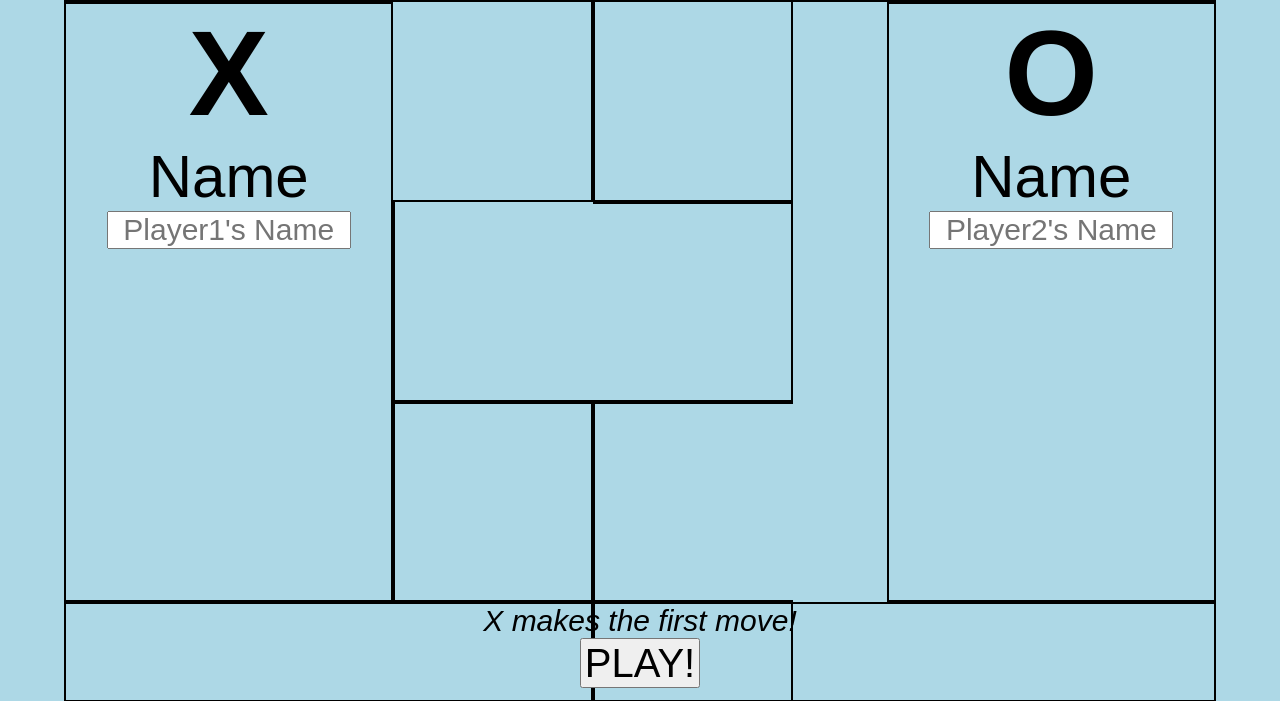
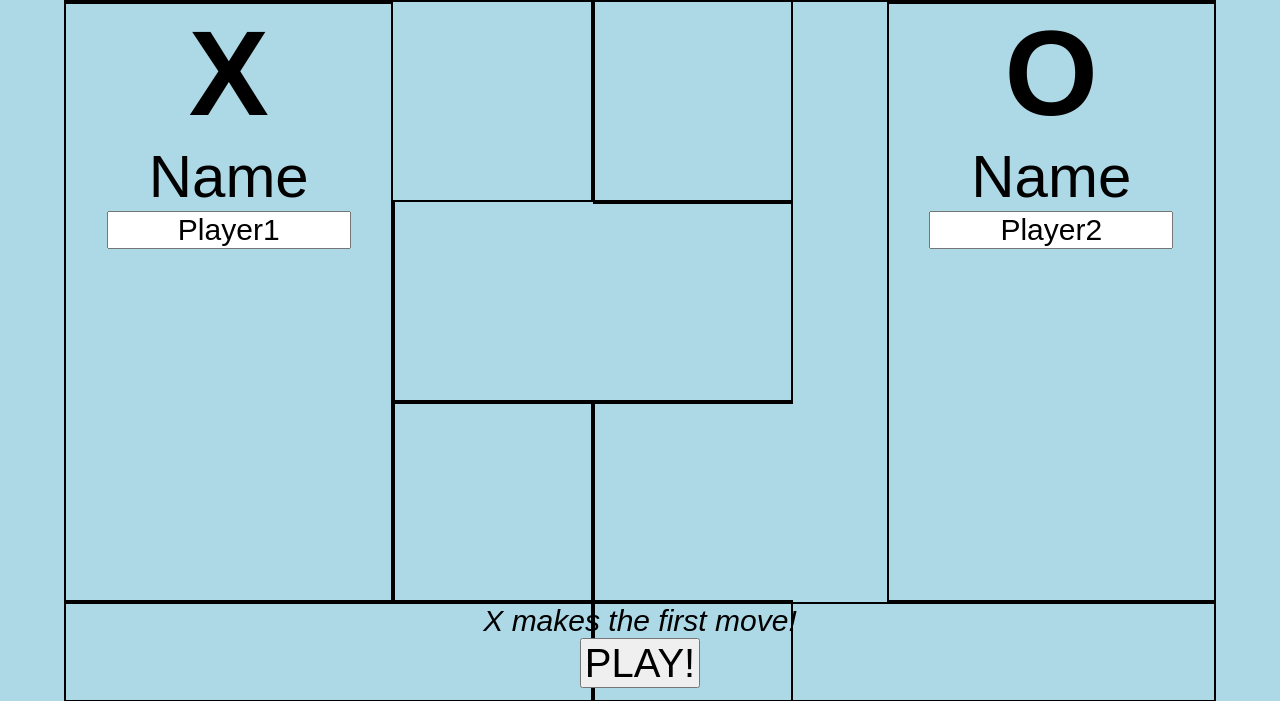
Before and after one commit to grigor92azatian/tic-tac-toe, a plain HTML site: page index2.html in a window 1280 px wide. Shown: the part 98-799 px from the top of the page. Drawn offline with Linux system fonts and the light colour scheme.

Commit message:
removed placeholder from input tag and just used value instead, this way we will have a default value in case the user does not enter a name

```diff
--- a/index2.html
+++ b/index2.html
@@ -13,7 +13,7 @@
             <h1>X</h1>
             <form>
                 <label for="name">Name</label>
-                <input type="text" id="name" name="name" placeholder="Player1's Name">
+                <input type="text" id="name" name="name" value="Player1">
             </form>
         </div>
         <div class="gameBoard"></div>
@@ -21,7 +21,7 @@
             <h1>O</h1>
             <form>
                 <label for="name">Name</label>
-                <input type="text" id="name" name="name" placeholder="Player2's Name">
+                <input type="text" id="name" name="name" value="Player2">
             </form>
         </div>
     </div>
```
